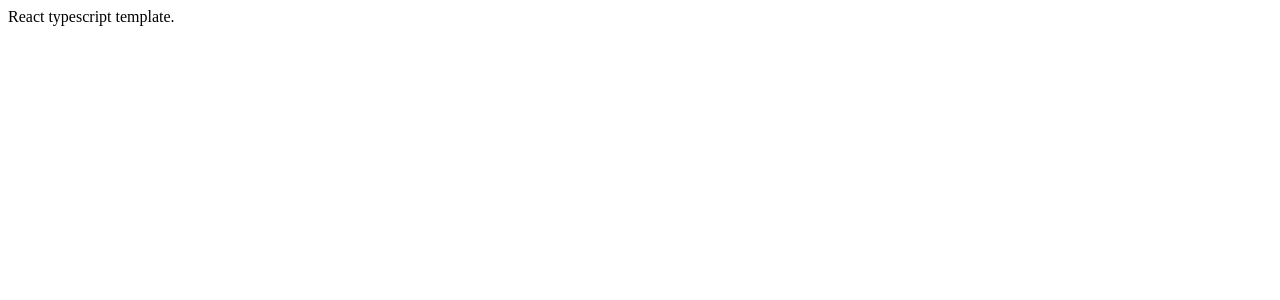
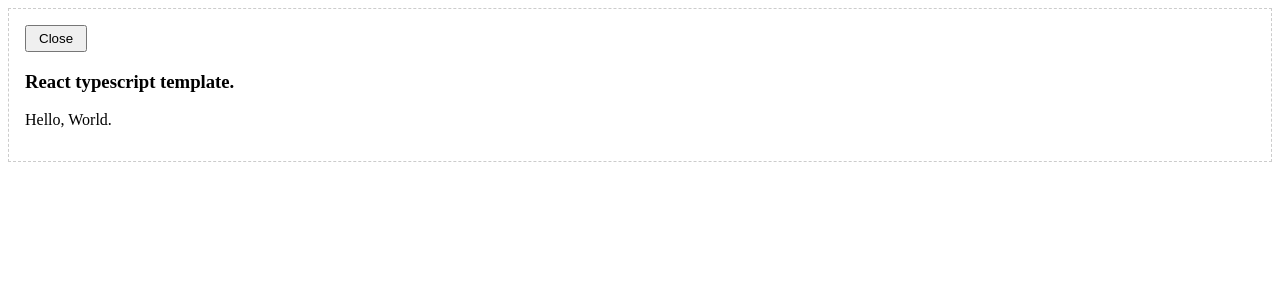
Before and after one commit to wangkailang/react-typescript-template, a React app: page / in a window 1280 px wide. Shown: the top 300 px of the page. Built offline with nearby package versions, Linux system fonts and the light colour scheme.

Commit message:
feat: Add style loader

```diff
--- a/package.json
+++ b/package.json
@@ -6,7 +6,8 @@
   "scripts": {
     "start": "webpack serve --mode development --env env=dev",
     "build": "webpack --mode production --env env=product",
-    "build-analyze": "webpack --mode production --env env=analyze"
+    "build-analyze": "webpack --mode production --env env=analyze",
+    "build-clean": "rm -rf dist"
   },
   "repository": {
     "type": "git",
@@ -36,8 +37,10 @@
     "@types/react-dom": "^17.0.0",
     "@types/webpack-env": "^1.16.0",
     "babel-loader": "^8.2.2",
+    "css-loader": "^5.0.1",
     "html-webpack-plugin": "^4.5.0",
     "react-hot-loader": "^4.13.0",
+    "style-loader": "^2.0.0",
     "typescript": "^4.1.3",
     "webpack": "^5.11.1",
     "webpack-bundle-analyzer": "^4.3.0",
--- /dev/null
+++ b/src/App.css
@@ -0,0 +1,9 @@
+.App {
+  border: 1px dashed #ccc;
+  padding: 16px;
+}
+
+.App button {
+  cursor: pointer;
+  padding: 4px 12px;
+}
--- a/src/App.tsx
+++ b/src/App.tsx
@@ -1,9 +1,19 @@
 import React from 'react';
+import './App.css';
 
 export default () => {
+  const [toggle, setToggle] = React.useState(true);
   return (
-    <div>
-      React typescript template.
+    <div className="App">
+      <button onClick={() => setToggle(!toggle)}>
+        {toggle ? 'Close' : 'Open'}
+      </button>
+      {toggle && (
+        <>
+          <h3>React typescript template.</h3>
+          <p>Hello, World.</p>
+        </>
+      )}
     </div>
   )
 }
--- a/webpack.config.js
+++ b/webpack.config.js
@@ -4,7 +4,10 @@ const HtmlWebpackPlugin = require('html-webpack-plugin');
 const { BundleAnalyzerPlugin } = require('webpack-bundle-analyzer');
 
 module.exports = webpackEnv => {
+  const isEnvProduction = webpackEnv.env === 'product';
   const isEnvAnalyze= webpackEnv.env === 'analyze';
+
+  const outputFilename = isEnvProduction ? '[name].[contenthash:8].chunk.js' : '[name].chunk.js';
 
   const plugins = [
     new webpack.HotModuleReplacementPlugin(),
@@ -12,7 +15,7 @@ module.exports = webpackEnv => {
       template: path.resolve(__dirname, 'index.html'),
     }),
   ];
-  if (isEnvProduction) {
+  if (isEnvAnalyze) {
     plugins.push(new BundleAnalyzerPlugin({
       analyzerMode: 'static',
       reportFilename: path.resolve(
@@ -25,9 +28,13 @@ module.exports = webpackEnv => {
 
   return {
     entry: path.resolve(__dirname, 'src/index.tsx'),
-    devtool: 'source-map',
+    devtool: isEnvProduction ? 'source-map' : 'cheap-module-source-map',
     module: {
       rules: [
+        {
+          test: /\.css$/,
+          use: ['style-loader', 'css-loader']
+        },
         {
           test: /\.(js|ts|tsx)$/,
           use: 'babel-loader',
@@ -40,8 +47,12 @@ module.exports = webpackEnv => {
     },
     output: {
       path: path.resolve(__dirname, 'dist'),
-      filename: 'bundle.js'
+      filename: outputFilename,
+      chunkFilename: outputFilename
     },
+    // optimization: {
+    //   splitChunks: { chunks: 'all' }
+    // },
     plugins,
     devServer: {
       contentBase: path.resolve(__dirname, 'dist'),
```
